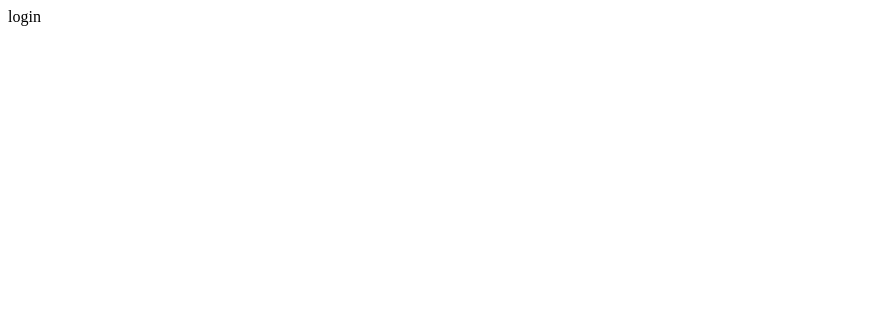
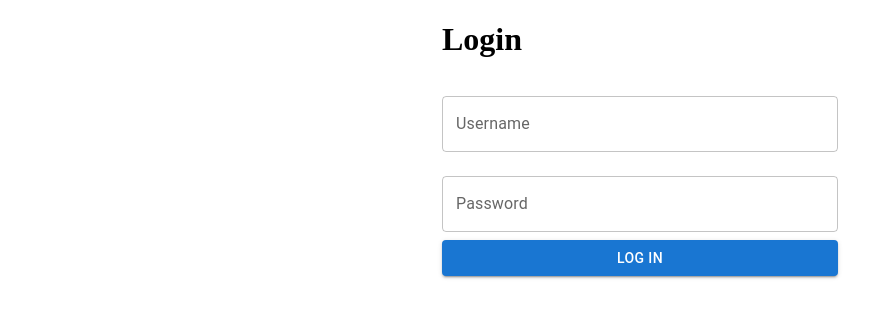
Before and after one commit to EswarChandran0110/Auth_Authentication, a React (Vite) app in the folder auth/: page /login in a window 1280 px wide. Shown: the top 318 px of the page, without its empty margins (0-894 px from the left). Built offline with nearby package versions, Linux system fonts and the light colour scheme.

Commit message:
layout and login page

```diff
--- a/auth/package.json
+++ b/auth/package.json
@@ -12,6 +12,7 @@
   "dependencies": {
     "@emotion/react": "^11.11.1",
     "@emotion/styled": "^11.11.0",
+    "@mui/icons-material": "^5.14.15",
     "@mui/material": "^5.14.15",
     "react": "^18.2.0",
     "react-dom": "^18.2.0",
--- a/auth/src/App.jsx
+++ b/auth/src/App.jsx
@@ -1,25 +1,49 @@
 import { useState } from 'react'
-import {Routes,Route} from "react-router-dom"
-import LoginPage from './Pages/LoginPage'
+import {createBrowserRouter,RouterProvider} from "react-router-dom"
+import Layout from './Layout/Layout'
 import CsvPage from './Pages/CsvPage'
 import TicTacPage from './Pages/TicTacPage'
+import LoginPage from './Pages/LoginPage'
 import PermissionPage from './Pages/PermissionPage'
 import UsersPage from './Pages/UsersPage'
 
 // import './App.css'
+
+
+const router = createBrowserRouter([
+  {
+    element:<Layout/>,
+    children:[
+      {
+        path:"/",
+        element:<CsvPage/>,
+      },
+      {
+        path:"/users",
+        element:<UsersPage/>,
+      },
+      {
+        path:"/authorization",
+        element:<PermissionPage/>,
+      },
+      {
+        path:"/game",
+        element:<TicTacPage/>,
+      },
+   ],
+  },
+  {
+    path:"/login",
+    element:<LoginPage/>,
+  },
+])
 
 function App() {
 
 
   return (
     <>
-       <Routes>
-        <Route path="/login" element={<LoginPage/>}/>
-        <Route path="/" element={<CsvPage/>}/>
-        <Route path="/game" element={<TicTacPage/>}/>
-        <Route path="/authorization" element={<PermissionPage/>}/>
-        <Route path="/users" element={<UsersPage/>}/>
-       </Routes>
+    <RouterProvider router={router}/>
     </>
   )
 }
--- /dev/null
+++ b/auth/src/Layout/Layout.jsx
@@ -0,0 +1,52 @@
+// Layout.js
+import React from 'react';
+import { Outlet } from "react-router-dom"
+import { Link } from 'react-router-dom';
+import Drawer from '@mui/material/Drawer';
+import List from '@mui/material/List';
+import ListItem from '@mui/material/ListItem';
+import ListItemIcon from '@mui/material/ListItemIcon';
+import ListItemText from '@mui/material/ListItemText';
+import HomeIcon from '@mui/icons-material/Home';
+import DashboardIcon from '@mui/icons-material/Dashboard';
+import SettingsIcon from '@mui/icons-material/Settings';
+
+const Layout = () => {
+  return (
+    <div style={{ display: 'flex' }}>
+      <Drawer variant="permanent">
+        <List>
+          <ListItem button component={Link} to="/users">
+            <ListItemIcon>
+              <HomeIcon />
+            </ListItemIcon>
+            <ListItemText primary="Users" />
+          </ListItem>
+          <ListItem button component={Link} to="/authorization">
+            <ListItemIcon>
+              <DashboardIcon />
+            </ListItemIcon>
+            <ListItemText primary="Permissions" />
+          </ListItem>
+          <ListItem button component={Link} to="/">
+            <ListItemIcon>
+              <DashboardIcon />
+            </ListItemIcon>
+            <ListItemText primary="Csv-Upload" />
+          </ListItem>
+          <ListItem button component={Link} to="/game">
+            <ListItemIcon>
+              <SettingsIcon />
+            </ListItemIcon>
+            <ListItemText primary="TicTacToe" />
+          </ListItem>
+        </List>
+      </Drawer>
+      <div style={{ marginLeft: '240px' }}>
+        <Outlet />
+        </div>
+    </div>
+  );
+};
+
+export default Layout;
--- a/auth/src/Pages/LoginPage.jsx
+++ b/auth/src/Pages/LoginPage.jsx
@@ -1,8 +1,70 @@
+import React, { useState } from 'react';
+import { useNavigate } from 'react-router-dom';
+import TextField from '@mui/material/TextField';
+import Button from '@mui/material/Button';
+import Container from '@mui/material/Container';
+
+export const userData = [
+    { id: 1, name: 'User 1', password: 'password1', gamePermission: false, csvPermission: false },
+    { id: 2, name: 'User 2', password: 'password2', gamePermission: false, csvPermission: false },
+    { id: 3, name: 'User 3', password: 'password3', gamePermission: false, csvPermission: false },
+    { id: 4, name: 'User 4', password: 'password4', gamePermission: false, csvPermission: false },
+    { id: 5, name: 'User 5', password: 'password5', gamePermission: false, csvPermission: false },
+  ];
+
 function LoginPage () {
+    const [username, setUsername] = useState('');
+    const [password, setPassword] = useState('');
+    const navigate = useNavigate();
+
+    const handleLogin = () => {
+
+    const user = userData.find((user) => user.name === username && user.password === password);
+    if (user) {
+    //   setGameAuth(user.gamePermission);
+    //   setCsvAuth(user.csvPermission);
+    //   console.log("gameAuth",gameAuth)
+    //   console.log("csvAuth",csvAuth)
+      navigate("/")
+    } else {
+      alert('Invalid credentials. Please try again.');
+    }
+      console.log('Username:', username);
+      console.log('Password:', password);
+    };
     return(
-        <>
-          login
-        </>
+        <Container maxWidth="xs">
+        <div>
+          <h1>Login</h1>
+          <form>
+            <TextField
+              label="Username"
+              variant="outlined"
+              fullWidth
+              value={username}
+              onChange={(e) => setUsername(e.target.value)}
+              margin="normal"
+            />
+            <TextField
+              label="Password"
+              variant="outlined"
+              type="password"
+              fullWidth
+              value={password}
+              onChange={(e) => setPassword(e.target.value)}
+              margin="normal"
+            />
+            <Button
+              variant="contained"
+              color="primary"
+              fullWidth
+              onClick={handleLogin}
+            >
+              Log In
+            </Button>
+          </form>
+        </div>
+      </Container>
     )
 }
 
--- a/auth/src/main.jsx
+++ b/auth/src/main.jsx
@@ -1,14 +1,14 @@
 import React from 'react'
 import ReactDOM from 'react-dom/client'
 import App from './App.jsx'
-import {BrowserRouter} from "react-router-dom"
+
 // import './index.css'
 
 
 ReactDOM.createRoot(document.getElementById('root')).render(
   <React.StrictMode>
-    <BrowserRouter>
+
     <App />
-    </BrowserRouter>
+
   </React.StrictMode>,
 )
```
Also changed, not shown: 1 other file (tests, documents, lock files or other folders).
